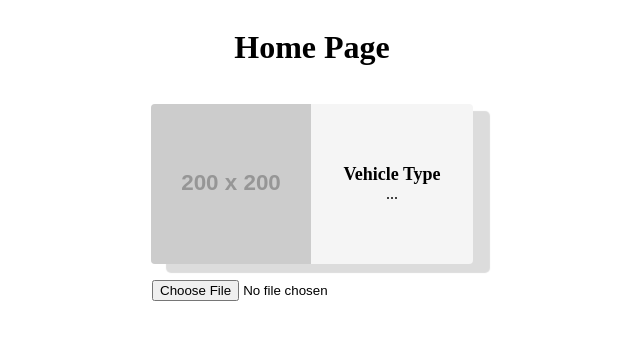
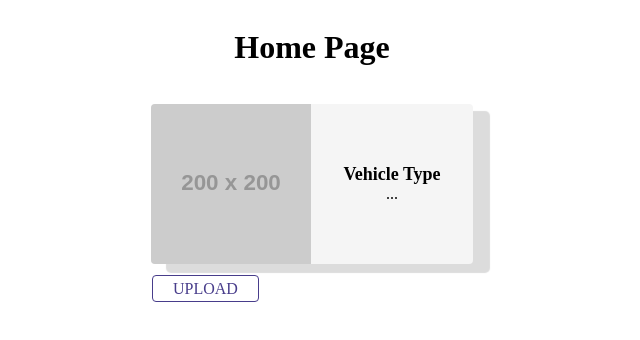
Before and after one commit to CameronBe/Mission1, a React (Vite) app in the folder frontend/: page / in a window 1280 px wide. Shown: the top 340 px of the page, without its empty margins (328-968 px from the left). Built offline with nearby package versions, Linux system fonts and the light colour scheme.

Commit message:
Used a label for my upload input as I can use the label in its place and add custom styling, which I went ahead and did

```diff
--- a/frontend/src/components/VehicleImageUploader.jsx
+++ b/frontend/src/components/VehicleImageUploader.jsx
@@ -47,7 +47,15 @@ const VehicleImageUploader = () => {
       </div>
 
       <form className="vehicleImageForm">
-        <input type="file" onChange={handleVehicleImageUpload} />
+        <label className="vehicleImageLabel" htmlFor="vehicleImageInput">
+          UPLOAD
+        </label>
+        <input
+          id="vehicleImageInput"
+          className="vehicleImageInput"
+          type="file"
+          onChange={handleVehicleImageUpload}
+        />
       </form>
     </>
   );
--- a/frontend/src/components/vehicleImageUploader.css
+++ b/frontend/src/components/vehicleImageUploader.css
@@ -38,3 +38,20 @@
   margin-top: 1rem;
   width: 20rem;
 }
+.vehicleImageInput {
+  display: none;
+}
+
+.vehicleImageLabel {
+  background-color: white;
+  color: darkslateblue;
+  border: 0.065rem solid darkslateblue;
+  padding: 0.25rem 1.25rem;
+  border-radius: 0.25rem;
+}
+
+.vehicleImageLabel:hover {
+  color: white;
+  background-color: darkslateblue;
+  cursor: pointer;
+}
```
